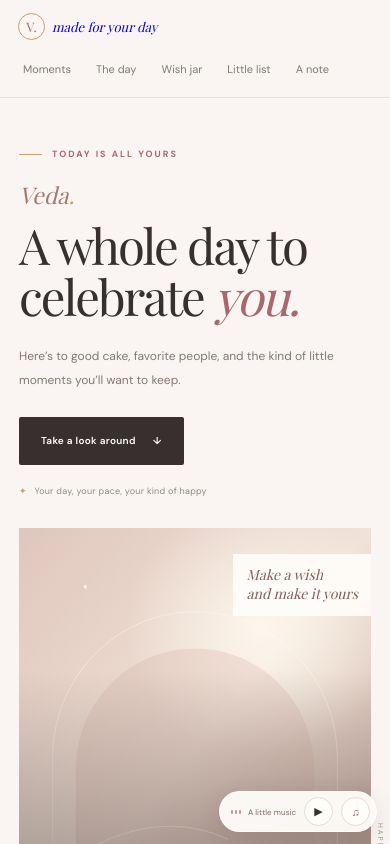
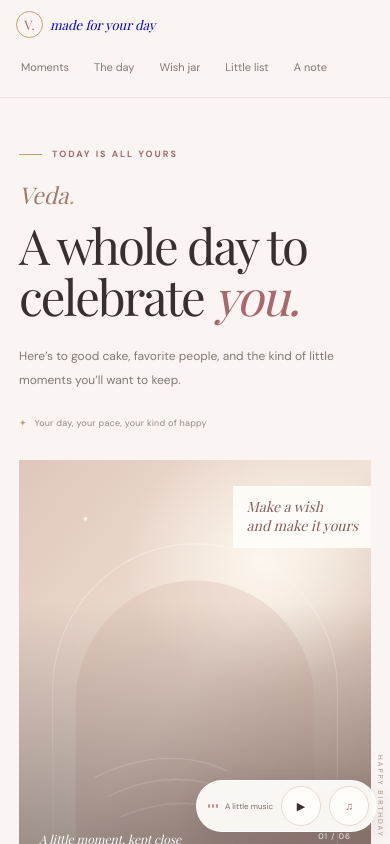
Before and after one commit to vijithkr829-droid/source, an Angular app in the folder birthday-surprise/: page / in a window 390 px wide. Shown: the top 844 px of the page. Built offline with nearby package versions, Linux system fonts and the light colour scheme; a web font is replaced by a local one.

Commit message:
feat: enhance responsive design and accessibility for birthday home and music player components

```diff
--- a/birthday-surprise/src/app/app.css
+++ b/birthday-surprise/src/app/app.css
@@ -31,15 +31,16 @@
 .footer-divider { width: 4px; height: 4px; border-radius: 50%; background: var(--gold); }
 
 @media (max-width: 760px) {
-  .site-header { width: 100%; height: auto; min-height: 98px; flex-wrap: wrap; padding: 10px 18px 7px; }
+  .site-header { position: relative; top: auto; width: 100%; height: auto; min-height: 98px; flex-wrap: wrap; padding: 10px 18px 7px; }
   .wordmark { gap: 7px; font-size: 13px; }
   .wordmark-mark { width: 27px; height: 27px; }
   .site-nav { width: 100%; gap: 5px; margin: 5px -5px 0; overflow-x: auto; overscroll-behavior-x: contain; scrollbar-width: none; }
   .site-nav::-webkit-scrollbar { display: none; }
-  .site-nav a { min-height: 38px; display: inline-flex; flex: 0 0 auto; align-items: center; padding: 0 10px; border-radius: 20px; font-size: 11px; white-space: nowrap; }
+  .site-nav a { min-height: 44px; display: inline-flex; flex: 0 0 auto; align-items: center; padding: 0 10px; border-radius: 20px; font-size: 11px; white-space: nowrap; }
   .site-nav a:focus-visible { outline-offset: -2px; }
 }
 
 @media (max-width: 600px) {
-  .site-footer { min-height: 69px; flex-wrap: wrap; gap: 8px; padding: 14px; font-size: 9px; }
+  .site-header { padding-right: max(16px, env(safe-area-inset-right)); padding-left: max(16px, env(safe-area-inset-left)); }
+  .site-footer { min-height: 69px; flex-wrap: wrap; gap: 8px; padding: 14px; padding-bottom: max(14px, env(safe-area-inset-bottom)); font-size: 9px; }
 }
--- a/birthday-surprise/src/app/pages/birthday-home/birthday-home.css
+++ b/birthday-surprise/src/app/pages/birthday-home/birthday-home.css
@@ -52,6 +52,7 @@
 .wish-note-title { font-family: var(--serif); font-size: 19px; }
 .wish-note-prompt { color: var(--rose-deep); font-size: 9px; font-weight: 600; white-space: nowrap; }
 .wish-note-message { grid-column: 2 / 4; max-width: 420px; margin-top: 1px; color: var(--muted); font-size: 11px; line-height: 1.75; }
+.wish-note:focus-visible, .birthday-challenge:focus-visible { outline-offset: 3px; }
 .letter-section { background: var(--cream); }
 .letter-heading { margin: 0 auto 31px; text-align: center; }
 .letter-heading-mark { display: block; margin-bottom: 16px; color: var(--gold); font-size: 19px; }
@@ -86,3 +87,16 @@
   .wish-note-prompt { grid-column: 2; }
   .wish-note-message { grid-column: 2; }
 }
+
+@media (max-width: 380px) {
+  .opening { gap: 24px; padding-top: 35px; }
+  .opening h1 { font-size: clamp(43px, 12vw, 49px); }
+  .opening-intro { margin-top: 16px; }
+  .opening-image { height: 100vw; }
+  .section-pad { padding-right: 16px; padding-left: 16px; }
+  .wish-note { grid-template-columns: 22px minmax(0, 1fr); gap: 7px; padding: 14px 12px; }
+  .wish-note-title { font-size: 16px; }
+  .wish-note-prompt { white-space: normal; }
+  .birthday-challenge { column-gap: 8px; }
+  .challenge-note { font-size: 9px; }
+}
--- a/birthday-surprise/src/app/pages/birthday-home/birthday-home.html
+++ b/birthday-surprise/src/app/pages/birthday-home/birthday-home.html
@@ -5,7 +5,6 @@
       <p class="recipient-name">{{ recipientName }}<span class="name-period">.</span></p>
       <h1>A whole day to celebrate <em>you.</em></h1>
       <p class="opening-intro">Here’s to good cake, favorite people, and the kind of little moments you’ll want to keep.</p>
-      <a class="button button-dark" href="#memories" (click)="startMusic()">Take a look around <span aria-hidden="true">↓</span></a>
       <p class="opening-footnote"><span aria-hidden="true">✦</span> Your day, your pace, your kind of happy</p>
     </div>
     <figure class="opening-image" appReveal>
--- a/birthday-surprise/src/app/pages/birthday-home/birthday-home.ts
+++ b/birthday-surprise/src/app/pages/birthday-home/birthday-home.ts
@@ -1,5 +1,4 @@
-import { Component, inject } from '@angular/core';
-import { MusicService } from '../../core/services/music';
+import { Component } from '@angular/core';
 import { birthdayChallenges, birthdayLetter, birthdayMoments, birthdayNotes, memories, recipientName } from '../../shared/models/birthday-content';
 import { LetterCard } from '../../shared/components/letter-card/letter-card';
 import { PhotoGallery } from '../../shared/components/photo-gallery/photo-gallery';
@@ -12,7 +11,6 @@ import { RevealDirective } from '../../shared/directives/reveal.directive';
   styleUrl: './birthday-home.css',
 })
 export class BirthdayHome {
-  private readonly music = inject(MusicService);
   protected readonly recipientName = recipientName;
   protected readonly letter = birthdayLetter;
   protected readonly memories = memories;
@@ -28,10 +26,6 @@ export class BirthdayHome {
 
   protected get challengeProgress(): number {
     return (this.completedMomentCount / this.birthdayChallenges.length) * 100;
-  }
-
-  protected startMusic(): void {
-    this.music.startAfterWelcome();
   }
 
   protected toggleNote(noteId: string): void {
--- a/birthday-surprise/src/app/shared/components/music-player/music-player.css
+++ b/birthday-surprise/src/app/shared/components/music-player/music-player.css
@@ -12,4 +12,4 @@
 .mute-control { color: var(--rose-deep); }
 .music-error { position: absolute; right: 0; bottom: calc(100% + 11px); width: min(310px, calc(100vw - 42px)); margin: 0; padding: 11px 14px; border: 1px solid #edc9c4; border-radius: 8px; background: #fffdfa; box-shadow: 0 7px 20px rgba(62,45,46,.1); color: #80515b; font-size: 10px; line-height: 1.5; }
 @keyframes sound-wave { to { height: 12px; } }
-@media (max-width: 600px) { :host { right: 13px; bottom: 12px; } .music-widget { min-height: 41px; padding: 5px 6px 5px 11px; } .music-control { width: 29px; height: 29px; } .music-state { font-size: 8px; } }
+@media (max-width: 600px) { :host { right: max(13px, env(safe-area-inset-right)); bottom: max(12px, env(safe-area-inset-bottom)); } .music-widget { min-height: 48px; padding: 5px 7px 5px 11px; } .music-control { width: 40px; height: 40px; } .music-state { font-size: 8px; } }
--- a/birthday-surprise/src/styles.css
+++ b/birthday-surprise/src/styles.css
@@ -12,13 +12,14 @@
 }
 
 * { box-sizing: border-box; }
-html { scroll-behavior: smooth; scroll-padding-top: 20px; }
+html { scroll-behavior: smooth; scroll-padding-top: 90px; }
 body { min-width: 320px; margin: 0; background: var(--paper); color: var(--ink); font-family: var(--sans); -webkit-font-smoothing: antialiased; }
 button, a { -webkit-tap-highlight-color: transparent; }
 button:focus-visible, a:focus-visible { outline: 2px solid var(--rose-deep); outline-offset: 4px; }
 img { display: block; }
 .reveal-pending { opacity: 0; transform: translateY(17px); transition: opacity .65s ease, transform .65s ease; }
 .reveal-pending.revealed { opacity: 1; transform: translateY(0); }
+app-birthday-home section[id] { scroll-margin-top: 90px; }
 
 .birthday-plan { display: grid; grid-template-columns: .8fr 1.2fr; align-items: center; gap: 85px; background: var(--cream); }
 .plan-heading { max-width: 370px; }
@@ -74,7 +75,7 @@ img { display: block; }
   .birthday-challenge { grid-template-columns: 29px minmax(0, 1fr); gap: 9px; min-height: 64px; }
   .birthday-challenge > span:nth-child(2) { font-size: 15px; }
   .challenge-note { grid-column: 2; margin-top: -6px; }
-  .closing-note { padding: 59px 20px 65px; }
+  .closing-note { padding: 59px 20px max(100px, env(safe-area-inset-bottom)); }
 }
 
 @media (prefers-reduced-motion: reduce) {
@@ -82,3 +83,8 @@ img { display: block; }
   .reveal-pending { opacity: 1; transform: none; }
   .progress-track span, .challenge-check { transition: none; }
 }
+
+@media (max-width: 760px) {
+  html { scroll-padding-top: 112px; }
+  app-birthday-home section[id] { scroll-margin-top: 112px; }
+}
```
